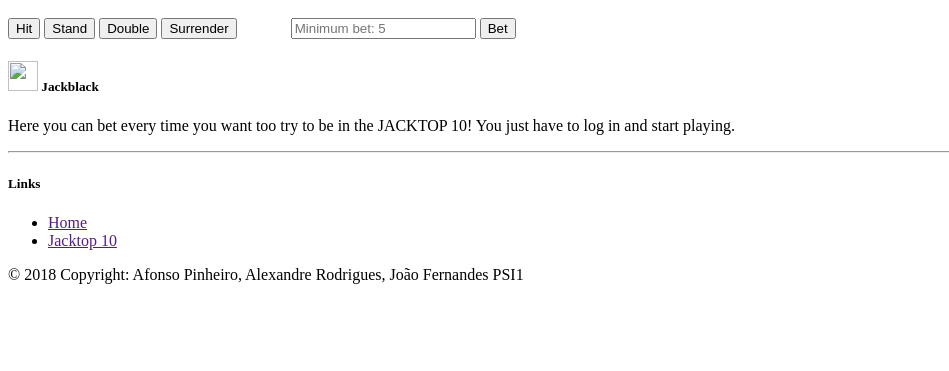
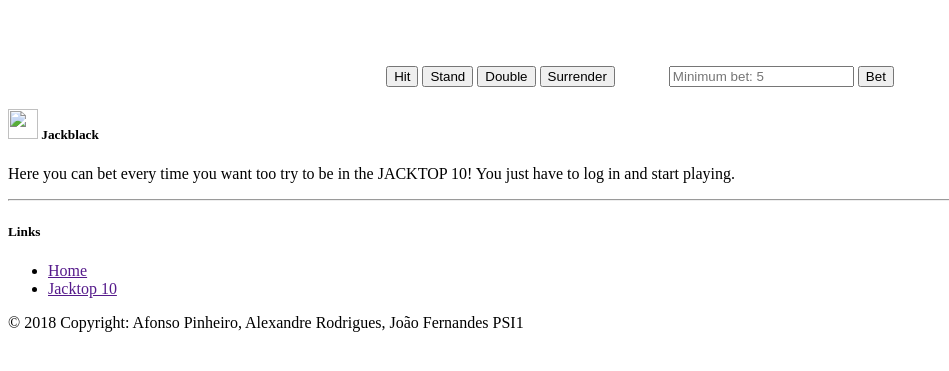
Before and after one commit to ObsidianDev/BlackJackPHPProject, a PHP site: the page made by webapp/view/Blackjack/GameView.phtml in a window 1280 px wide. Shown: the part 131-502 px from the top of the page, without its empty margins (0-949 px from the left). Run offline with PHP 8.4, Linux system fonts and the light colour scheme; the template is opened without the code that fills it, so the values that code supplies are empty; some libraries are stand-ins or nearby versions.

Commit message:
Game GUI improvements

```diff
--- a/webapp/view/Blackjack/GameView.phtml
+++ b/webapp/view/Blackjack/GameView.phtml
@@ -7,14 +7,19 @@ Layout::includeLayout('modalWarning');
 ?>
 <link rel="stylesheet" href="<?= Asset::css('/bootstrap/bootstrap.min.css')?>" media="screen" >
 <input type="hidden" name="page" value="game">
-<div id="div1"></div>
-
+<div style="text-align: center;" id="wrapper">
+	<div style="display: inline-block;" id="div1"></div>
+</div>
+<div style="text-align: center; margin-top: 30px;" id="wrapperButtons">
+	<div style="display: inline-block;" id="divButtons">
 		<button id="hit" name="hit">Hit</button>
 		<button id="stand" name="stand">Stand</button>
 		<button id="double" name="double">Double</button>
 		<button id="surrender" name="surrender">Surrender</button>
 		<input placeholder="Minimum bet: 5" style="margin-left: 50px" type="number" id="betValue">
 		<button id="testbet" name="testbet">Bet</button>
+	</div>
+</div>
 
 <div id="div2"></div>
 <script type="text/javascript">
```
Also changed, not shown: webapp/model/Game.php (+7 -6 lines). Lines whose indentation alone changed are shown as unchanged.
